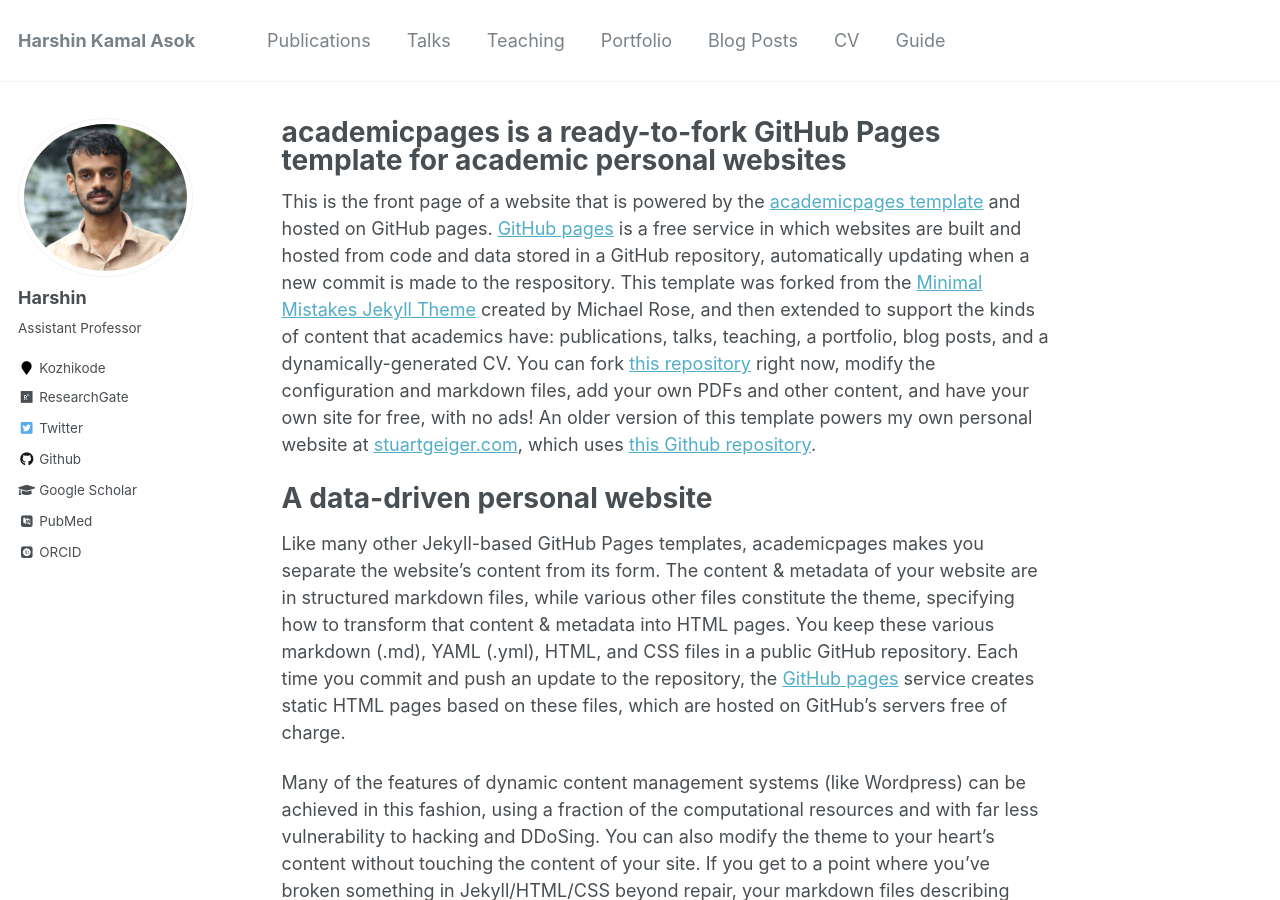
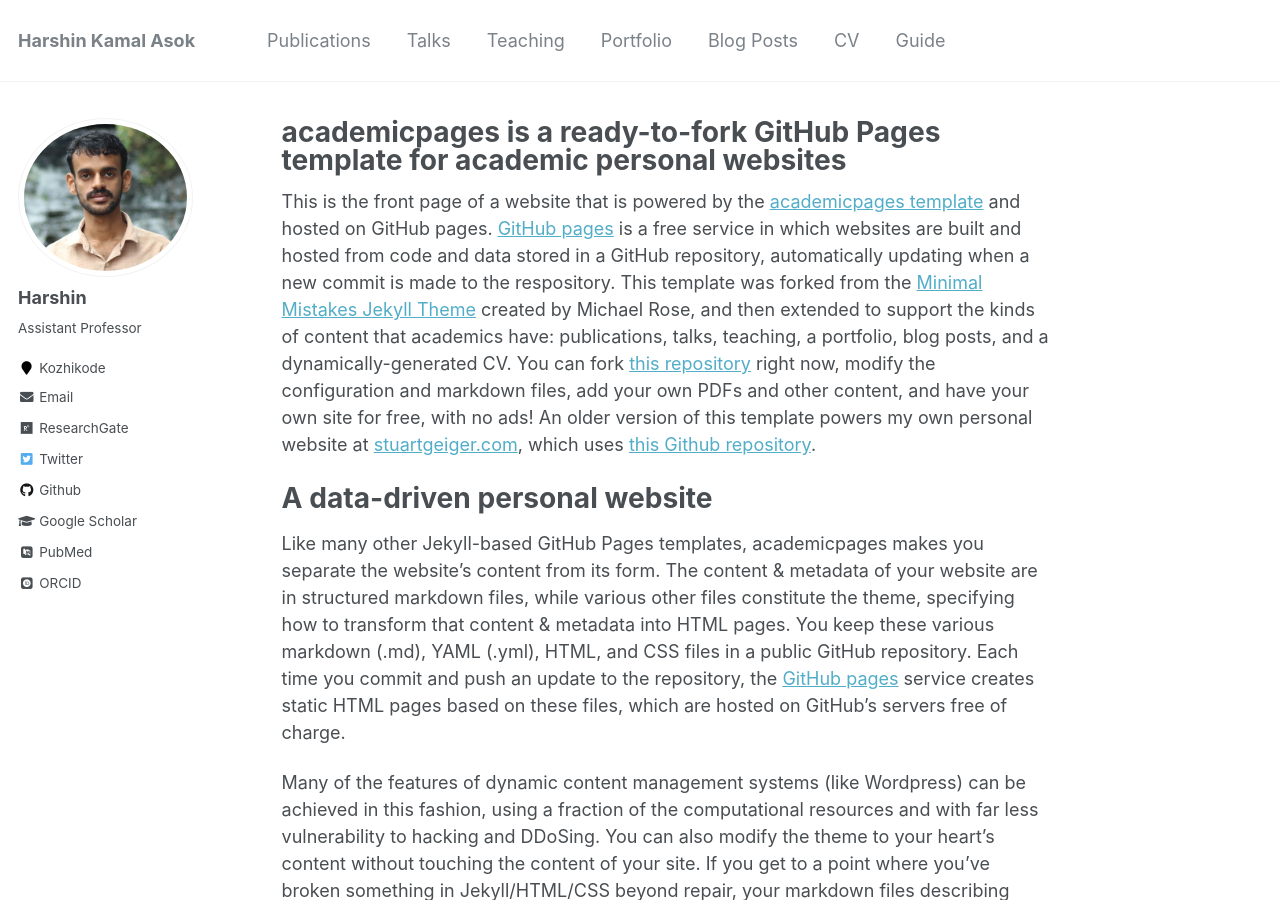
Before and after one commit to hkasok/hkasok.github.io, a Jekyll site: the page built from _pages/about.md, in a window 1280 px wide and 900 px high. Built offline with Jekyll 4.4.1, drawn with Linux system fonts in a browser that asks for light colours; some web fonts are replaced.

Commit message:
new site6

```diff
--- a/_config.yml
+++ b/_config.yml
@@ -11,7 +11,7 @@
 title_separator          : "-"
 name                     : &name "Harshin Kamal Asok"
 description              : &description "personal description"
-url                      : https://academicpages.github.io # the base hostname & protocol for your site e.g. "https://mmistakes.github.io"
+url                      : https://hkasok.github.io # the base hostname & protocol for your site e.g. "https://mmistakes.github.io"
 baseurl                  : "" # the subpath of your site, e.g. "/blog"
 repository               : "academicpages/academicpages.github.io"
 teaser                   :  # filename of teaser fallback teaser image placed in /images/, .e.g. "500x300.png"
@@ -87,7 +87,7 @@
   employer         :
   pubmed           : "https://www.ncbi.nlm.nih.gov/pubmed/?term=john+snow"
   googlescholar    : "https://scholar.google.co.in/citations?user=7whIM1QAAAAJ&hl=en"
-  email            :
+  email            : "harshinkamal@gmail.com"
   researchgate     :  "https://www.researchgate.net/profile/Harshin_Kamal_A"
   uri              :
   bitbucket        :
```
